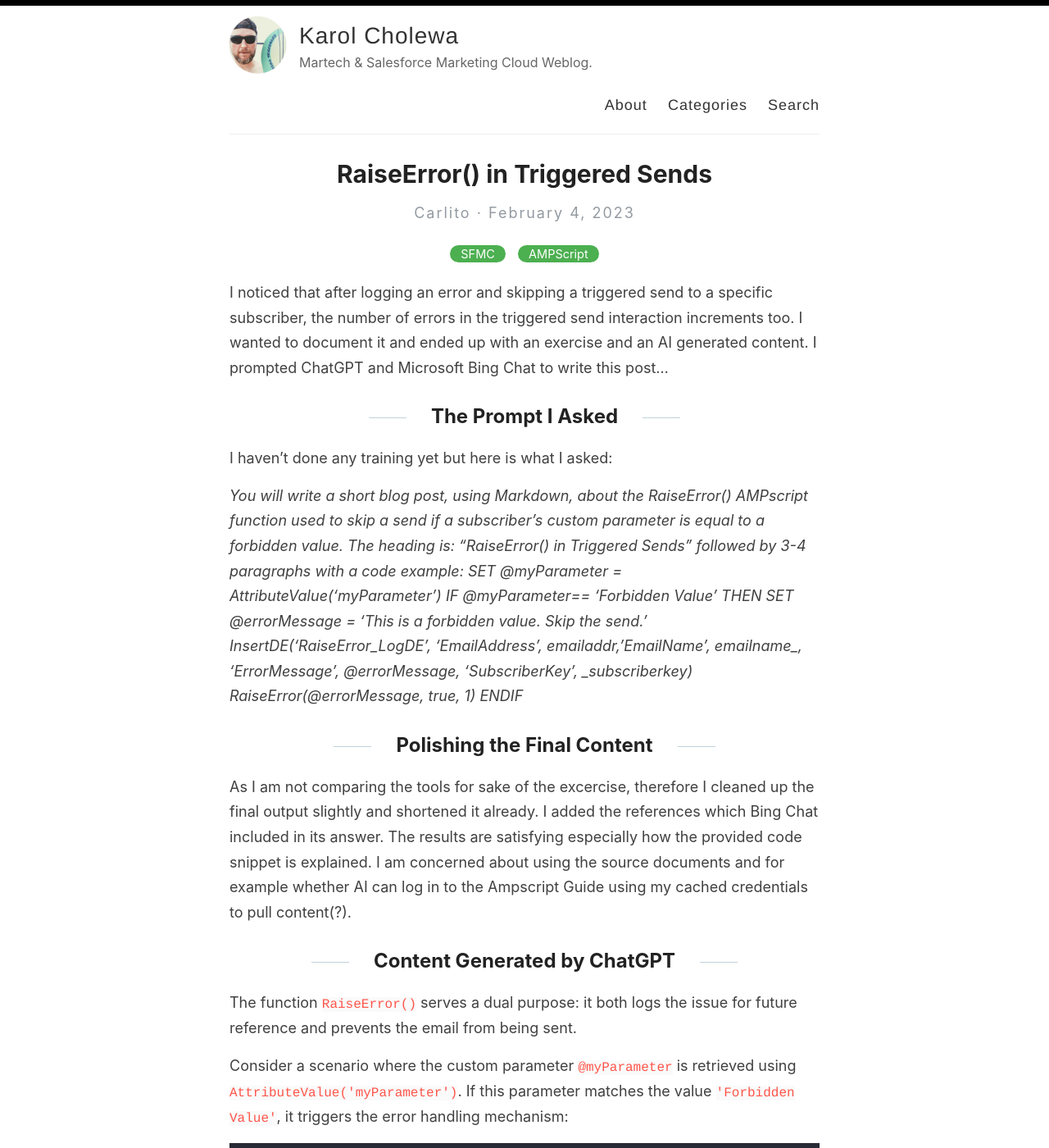
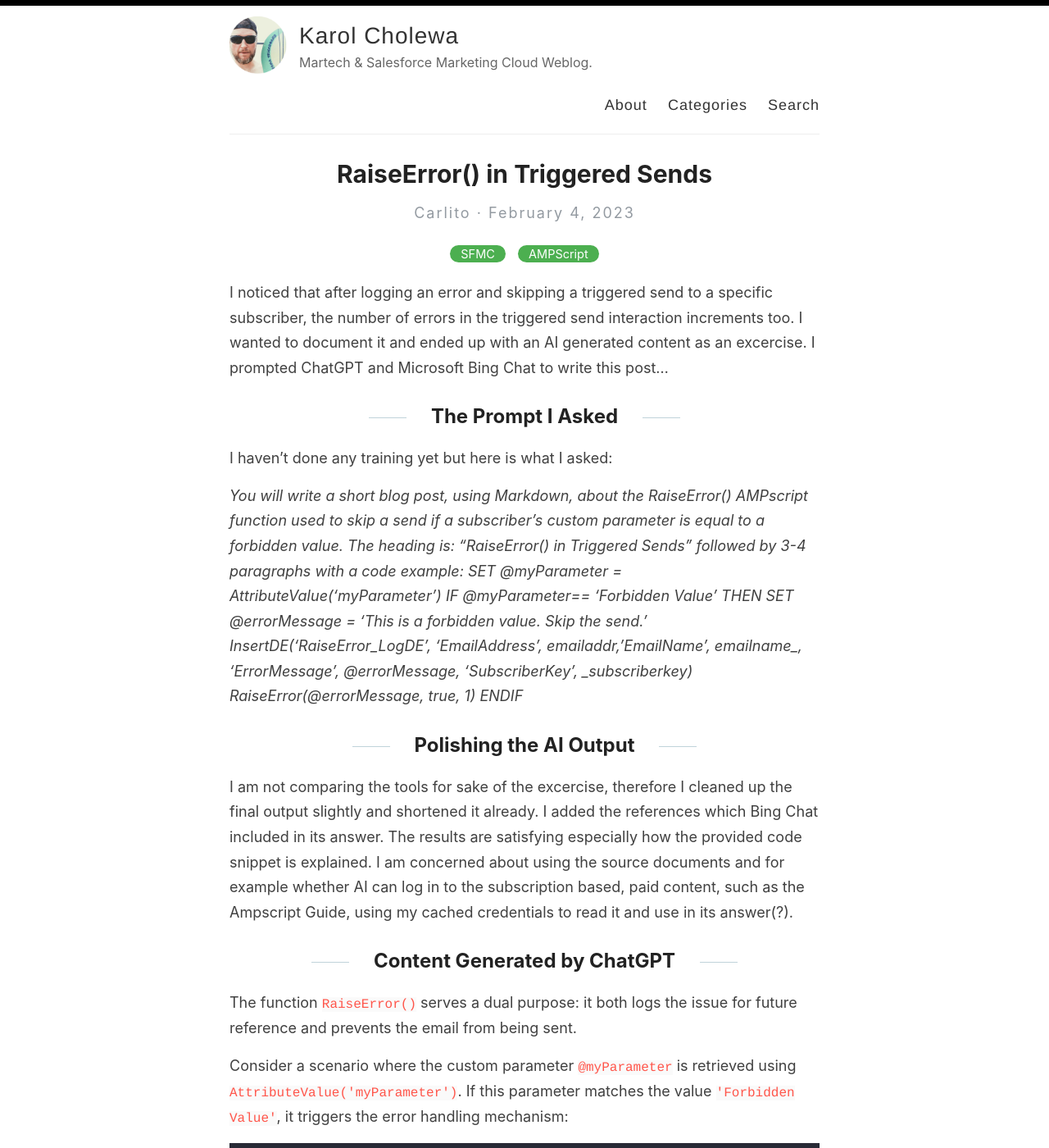
Before and after one commit to karolcholewa/blog, a Jekyll site: the page built from _posts/2023-02-04-raise-error-in-triggered-sends.md, in a window 1280 px wide and 1400 px high. Shown: the whole window at 82% size. Built offline with Jekyll 4.4.1, drawn with Linux system fonts in a browser that asks for light colours.

Commit message:
post updated

```diff
--- a/_posts/2023-02-04-raise-error-in-triggered-sends.md
+++ b/_posts/2023-02-04-raise-error-in-triggered-sends.md
@@ -3,7 +3,7 @@ layout: post
 title: "RaiseError() in Triggered Sends"
 categories: [SFMC, AMPScript]
 ---
-I noticed that after logging an error and skipping a triggered send to a specific subscriber, the number of errors in the triggered send interaction increments too. I wanted to document it and ended up with an exercise and an AI generated content. I prompted ChatGPT and Microsoft Bing Chat to write this post&hellip;
+I noticed that after logging an error and skipping a triggered send to a specific subscriber, the number of errors in the triggered send interaction increments too. I wanted to document it and ended up with an AI generated content as an excercise. I prompted ChatGPT and Microsoft Bing Chat to write this post&hellip;
 
 ## The Prompt I Asked
 I haven't done any training yet but here is what I asked:
@@ -16,9 +16,9 @@ IF @myParameter== 'Forbidden Value' THEN
     RaiseError(@errorMessage, true, 1)
 ENDIF*
 
-## Polishing the Final Content
-As I am not comparing the tools for sake of the excercise, therefore I cleaned up the final output slightly and shortened it already. I added the references which Bing Chat included in its answer.
-The results are satisfying especially how the provided code snippet is explained. I am concerned about using the source documents and for example whether AI can log in to the Ampscript Guide using my cached credentials to pull content(?).
+## Polishing the AI Output
+I am not comparing the tools for sake of the excercise, therefore I cleaned up the final output slightly and shortened it already. I added the references which Bing Chat included in its answer.
+The results are satisfying especially how the provided code snippet is explained. I am concerned about using the source documents and for example whether AI can log in to the subscription based, paid content, such as the Ampscript Guide, using my cached credentials to read it and use in its answer(?).
 
 ## Content Generated by ChatGPT
 The function `RaiseError()` serves a dual purpose: it both logs the issue for future reference and prevents the email from being sent.
```
